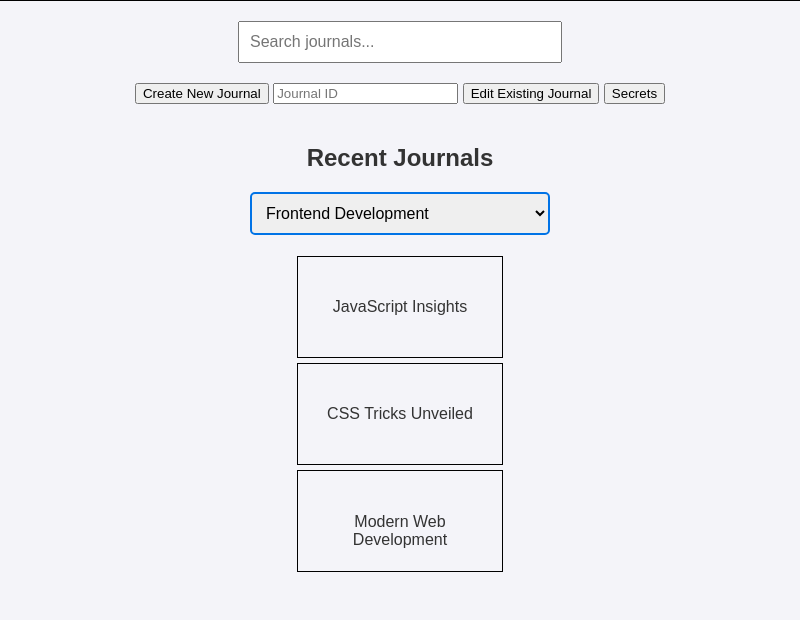
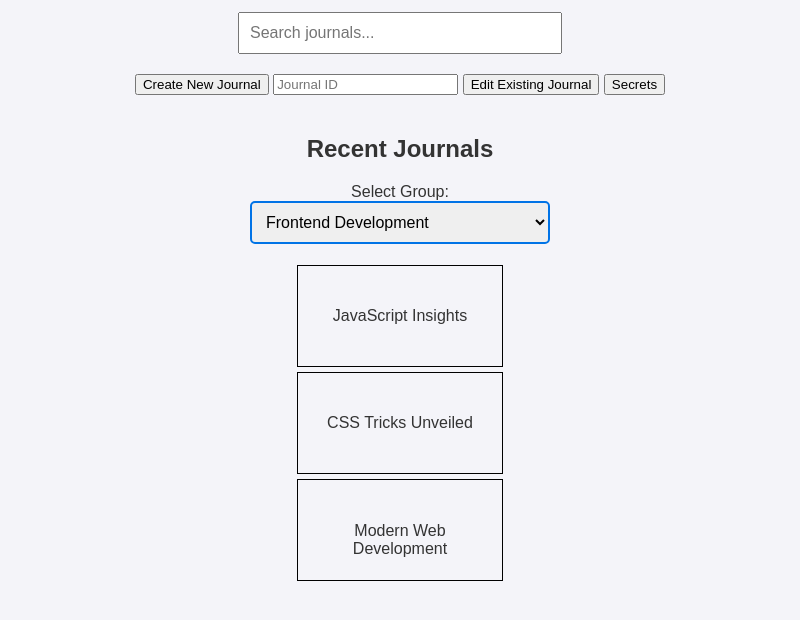
Before and after one commit to CSE210Team-06/cse210-fa24-group06, an Electron app: page frontend/pages/home/home.html in a window 800 px wide. Shown: the part 144-764 px from the top of the page. Drawn offline with Linux system fonts and the light colour scheme.

Commit message:
FIX(ui): added select group label
CONTRIBUTORS: Ethan L.
- Exactly as written in title

```diff
--- a/frontend/pages/home/home.html
+++ b/frontend/pages/home/home.html
@@ -61,6 +61,7 @@
       }
       .journal-group-select-container {
         width: 300px;
+        text-align: center;
       }
 
       select {
@@ -104,6 +105,7 @@
         Recent Journals
       </h2>
       <div class="journal-group-select-container">
+        <label for="journal-group-select">Select Group:</label>
         <select name="groups" id="journal-group-select"></select>
       </div>
       <ul class="recent-journals__list">
```
